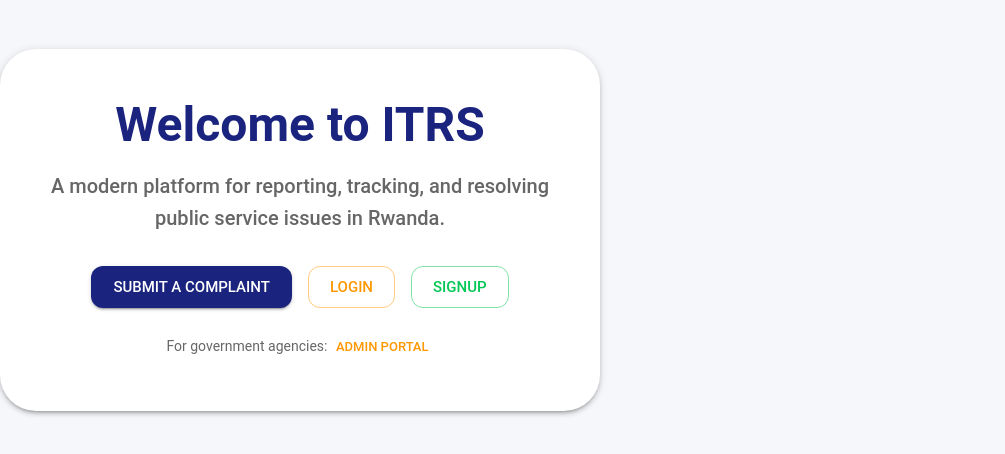
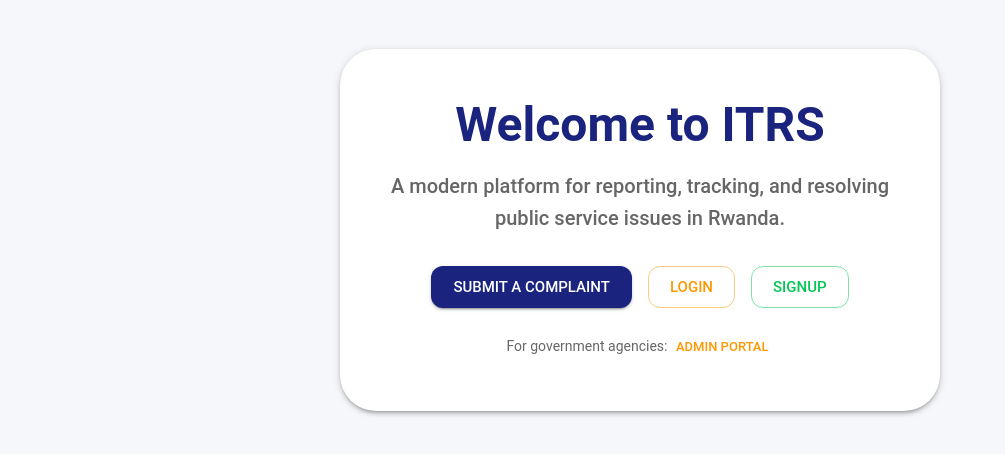
Before and after one commit to ujpm/itrs, a React (Vite) app: page / in a window 1280 px wide. Shown: the part 170-624 px from the top of the page, without its empty margins (0-1005 px from the left). Built offline with nearby package versions, Linux system fonts and the light colour scheme.

Commit message:
mobile responsiveness

```diff
--- a/src/components/ComplaintForm.tsx
+++ b/src/components/ComplaintForm.tsx
@@ -21,7 +21,9 @@ export default function ComplaintForm() {
   };
 
   return (
-    <Box component="form" onSubmit={handleSubmit} sx={{ p: 2, maxWidth: 500, mx: 'auto' }}>
+    <Box sx={{ minHeight: '100vh', width: '100vw', bgcolor: 'background.default', display: 'flex', alignItems: 'center', justifyContent: 'center', overflow: 'auto' }}>
+      <Paper elevation={3} sx={{ p: { xs: 2, sm: 4, md: 6 }, width: '100%', maxWidth: 500, mx: 'auto', textAlign: 'center', bgcolor: 'background.paper', borderRadius: 3, boxSizing: 'border-box' }}>
+        <Box component="form" onSubmit={handleSubmit} sx={{ width: '100%' }}>
           <Typography variant="h5" mb={2}>Report an Issue</Typography>
           {/* Category Dropdown */}
           <FormControl fullWidth margin="normal" required>
@@ -92,5 +94,7 @@ export default function ComplaintForm() {
             Submit
           </Button>
         </Box>
+      </Paper>
+    </Box>
   );
 }
--- a/src/pages/Home.tsx
+++ b/src/pages/Home.tsx
@@ -3,8 +3,8 @@ import { Link } from 'react-router-dom';
 
 export default function Home() {
   return (
-    <Box sx={{ minHeight: '100vh', bgcolor: 'background.default', display: 'flex', alignItems: 'center', justifyContent: 'center' }}>
-      <Paper elevation={3} sx={{ p: { xs: 2, md: 6 }, maxWidth: 600, mx: 'auto', textAlign: 'center', bgcolor: 'background.paper', borderRadius: 3 }}>
+    <Box sx={{ minHeight: '100vh', width: '100vw', bgcolor: 'background.default', display: 'flex', alignItems: 'center', justifyContent: 'center', overflow: 'auto' }}>
+      <Paper elevation={3} sx={{ p: { xs: 2, sm: 4, md: 6 }, width: '100%', maxWidth: 600, mx: 'auto', textAlign: 'center', bgcolor: 'background.paper', borderRadius: 3, boxSizing: 'border-box' }}>
         <Typography variant="h3" color="primary" fontWeight={700} mb={2}>
           Welcome to ITRS
         </Typography>
```
Lines whose indentation alone changed are shown as unchanged.
